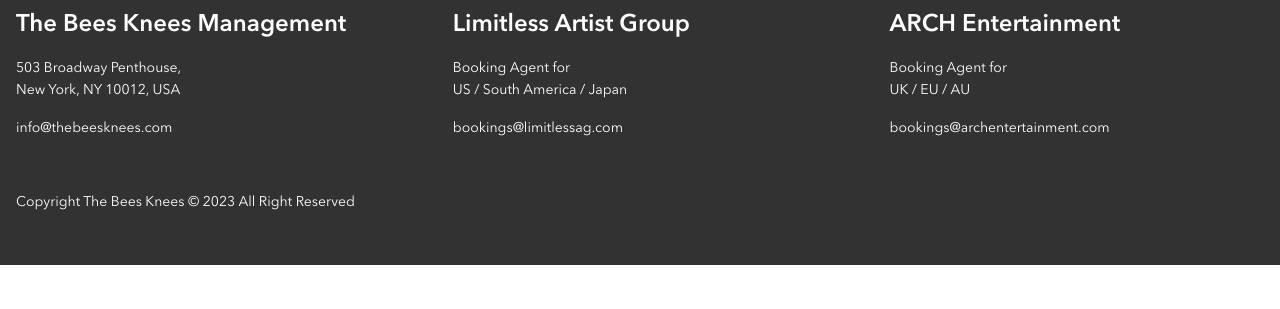
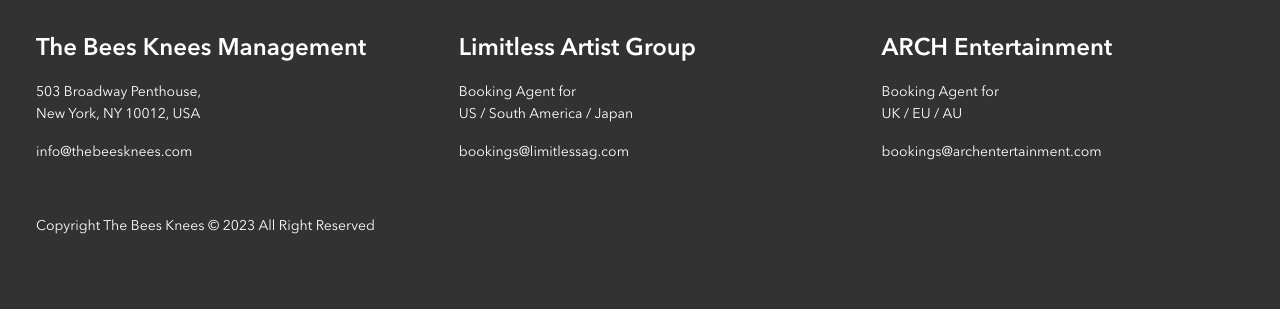
Before and after one commit to ganiular/music-site, a plain HTML site: page index.html in a window 1280 px wide. Shown: the part 3935-4244 px from the top of the page. Before the commit the page ends 4200 px from the top, so only its background shows below. Drawn offline with Linux system fonts and the light colour scheme.

Commit message:
pad footer

```diff
--- a/styles/bio.scss
+++ b/styles/bio.scss
@@ -486,6 +486,8 @@ button {
     }
 
     .footer {
+        padding: 48px 36px 36px;
+
         &__head {
             display: flex;
             align-items: center;
```
Also changed, not shown: styles/bio.css, 1 other file.
